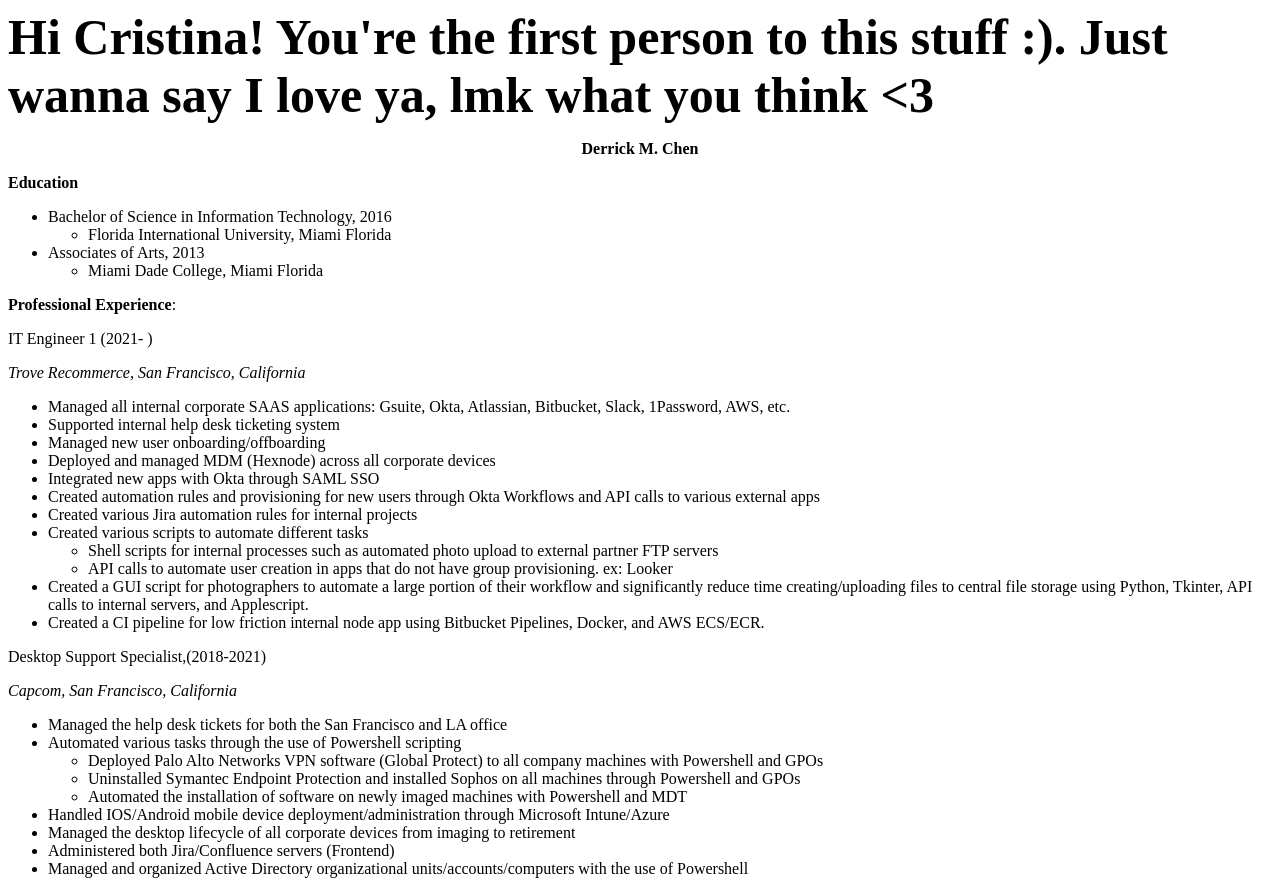
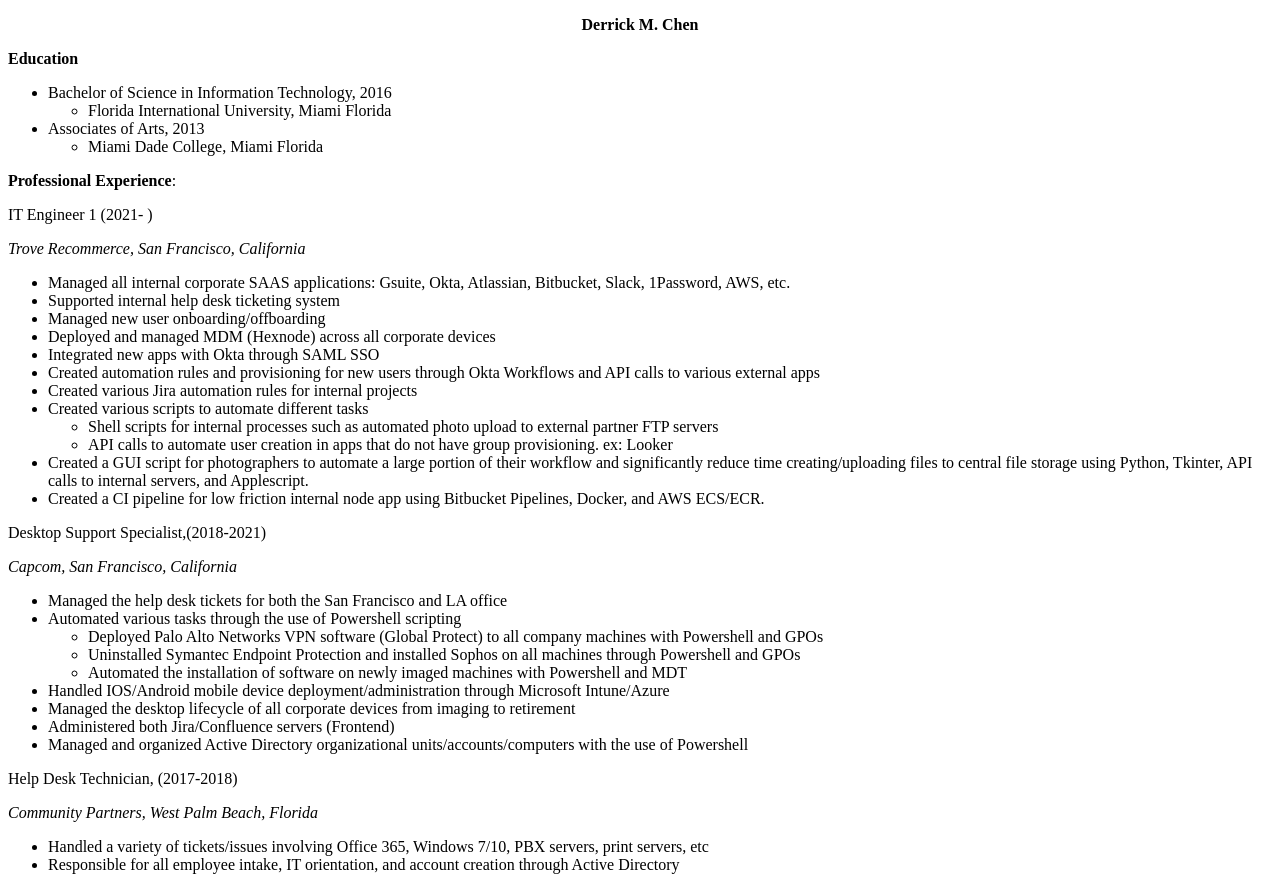
Before and after one commit to chen12011/Resume, a plain HTML site: page index.html in a window 1280 px wide. Shown: the top 881 px of the page. Drawn offline with Linux system fonts and the light colour scheme.

Commit message:
removing a line

```diff
--- a/index.html
+++ b/index.html
@@ -8,7 +8,7 @@
 
 </style>
 
-<b>Hi Cristina! You're the first person to this stuff :). Just wanna say I love ya, lmk what you think &lt;3 </b>
+
 
 <p style="text-align: center;"><strong>Derrick M. Chen</strong></p>
 <p><strong>Education&nbsp;</strong></p>
```
